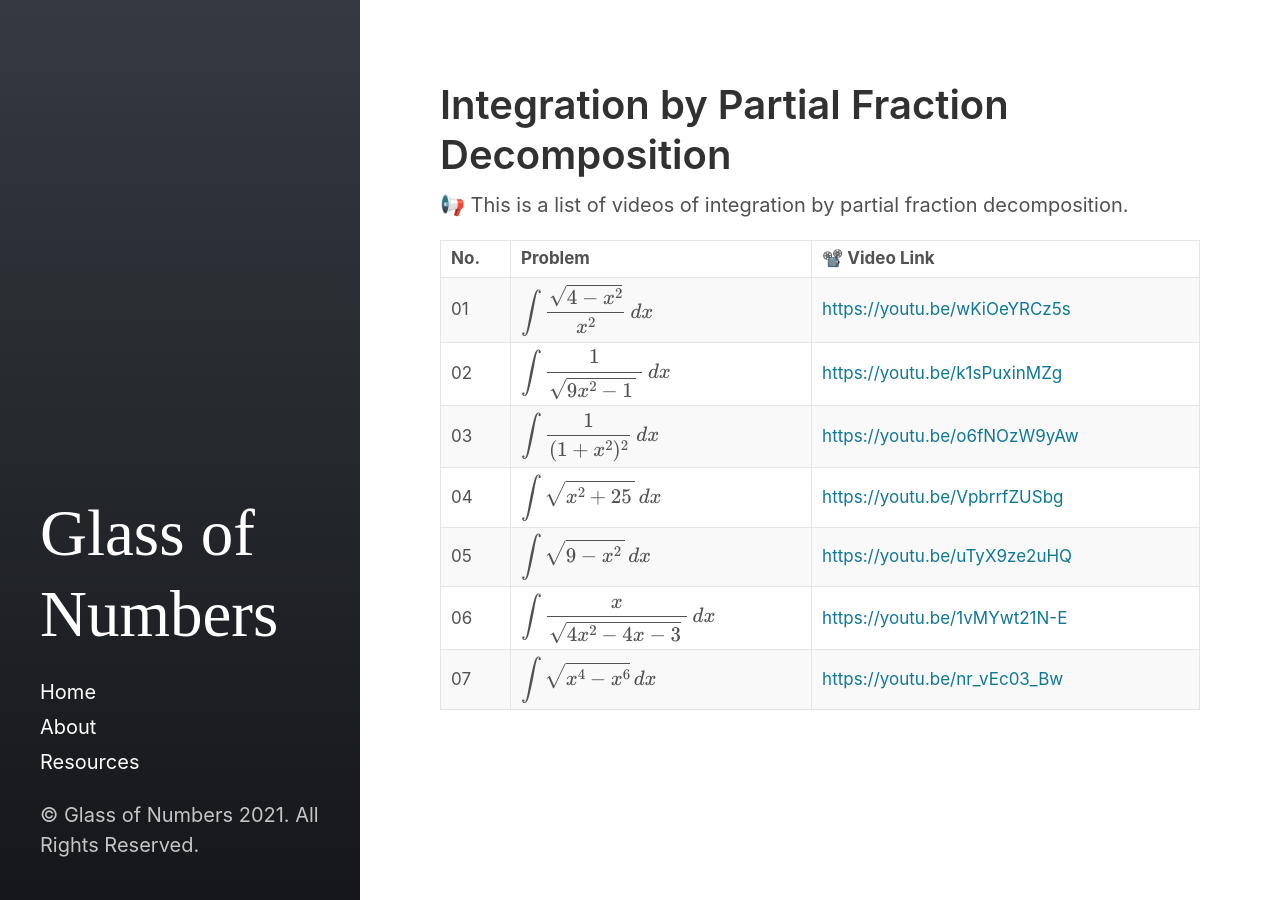
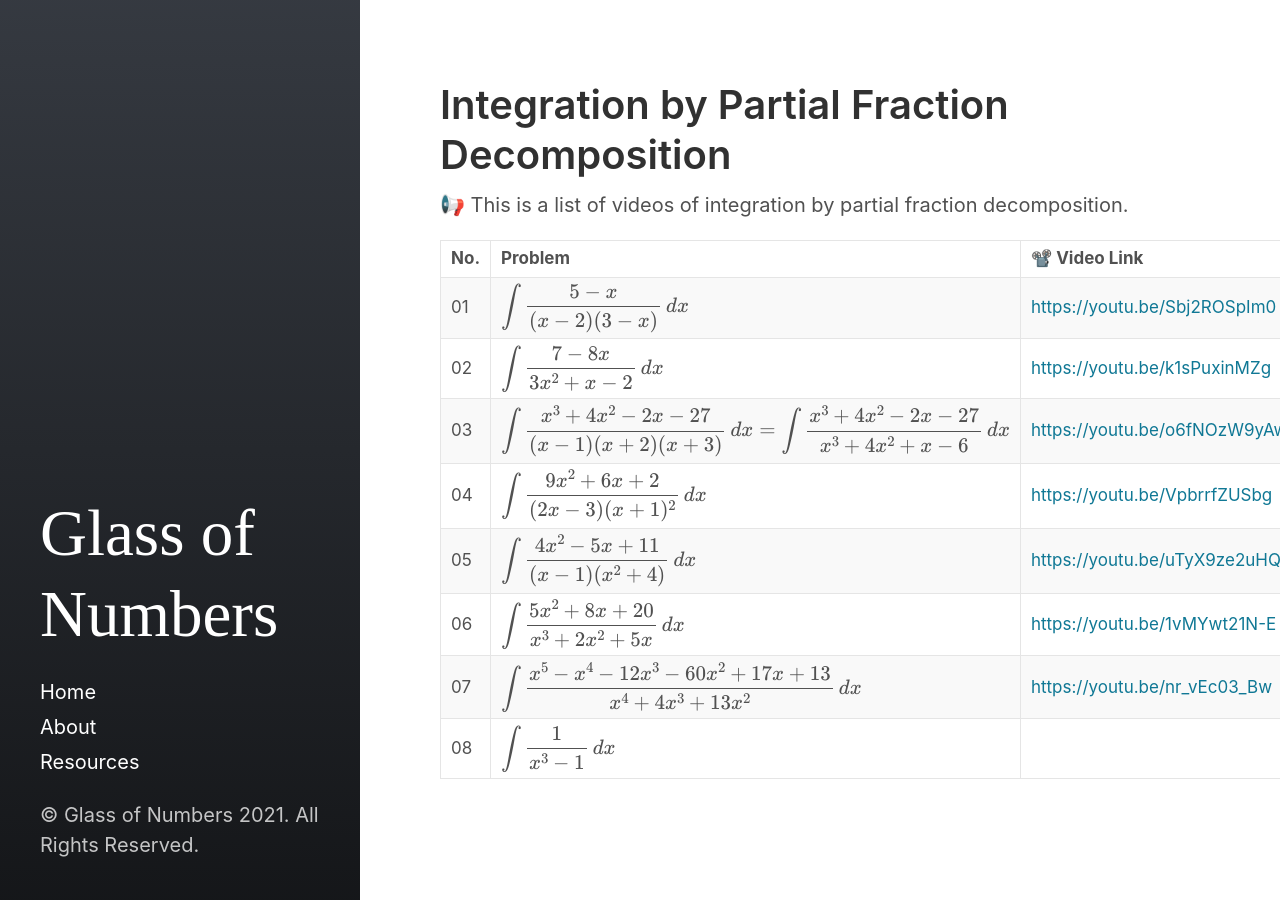
Before and after one commit to mokcak/mokcak.github.io, a Jekyll site: the page built from category/videos/calculus/integration_by_partial_fraction.md, in a window 1280 px wide. Built offline with Jekyll 4.4.1, drawn with Linux system fonts in a browser that asks for light colours; formulas are drawn with MathJax 3.

Commit message:
Update integration_by_partial_fraction.md

```diff
--- a/category/videos/calculus/integration_by_partial_fraction.md
+++ b/category/videos/calculus/integration_by_partial_fraction.md
@@ -7,10 +7,11 @@ title: Integration by Partial Fraction Decomposition
 
 | No.  | Problem                                                      | 📽️ Video Link                                                 |
 | ---- | ------------------------------------------------------------ | ------------------------------------------------------------ |
-| 01   | $$\displaystyle \int \frac{\sqrt{4 - x^2}}{x^2} \, dx$$      | <a href="https://youtu.be/wKiOeYRCz5s" target="_blank">https://youtu.be/wKiOeYRCz5s</a> |
-| 02   | $$\displaystyle \int \frac{1}{\sqrt{9x^2 - 1 \,} \,} \, dx$$ | <a href="https://youtu.be/k1sPuxinMZg" target="_blank">https://youtu.be/k1sPuxinMZg</a> |
-| 03   | $$\displaystyle \int \frac{1}{(1 + x^2)^2} \, dx$$           | <a href="https://youtu.be/o6fNOzW9yAw" target="_blank">https://youtu.be/o6fNOzW9yAw</a> |
-| 04   | $$\displaystyle \int \sqrt{x^2 + 25 \,} \, dx$$              | <a href="https://youtu.be/VpbrrfZUSbg" target="_blank">https://youtu.be/VpbrrfZUSbg</a> |
-| 05   | $$\displaystyle \int \sqrt{9 - x^2 \,} \, dx$$               | <a href="https://youtu.be/uTyX9ze2uHQ" target="_blank">https://youtu.be/uTyX9ze2uHQ</a> |
-| 06   | $$\displaystyle \int \frac{x}{\sqrt{4x^2 - 4x - 3} \,} \, dx$$ | <a href="https://youtu.be/1vMYwt21N-E" target="_blank">https://youtu.be/1vMYwt21N-E</a> |
-| 07   | $$\displaystyle \int \sqrt{x^4 - x^6} \, dx$$                | <a href="https://youtu.be/nr_vEc03_Bw" target="_blank">https://youtu.be/nr_vEc03_Bw</a> |
+| 01   | $$\displaystyle \int \frac{5 - x}{(x - 2)(3 - x)} \, dx$$    | <a href="https://youtu.be/Sbj2ROSpIm0" target="_blank">https://youtu.be/Sbj2ROSpIm0</a> |
+| 02   | $$\displaystyle \int \frac{7 - 8x}{3x^2 + x - 2} \, dx$$     | <a href="https://youtu.be/k1sPuxinMZg" target="_blank">https://youtu.be/k1sPuxinMZg</a> |
+| 03   | $$\displaystyle \int \frac{x^3 + 4x^2 - 2x - 27}{(x - 1)(x + 2)(x + 3)} \, dx = \int \frac{x^3 + 4x^2 - 2x - 27}{x^3 + 4x^2 + x - 6} \, dx$$ | <a href="https://youtu.be/o6fNOzW9yAw" target="_blank">https://youtu.be/o6fNOzW9yAw</a> |
+| 04   | $$\displaystyle \int \frac{9x^2 + 6x + 2}{(2x - 3)(x + 1)^2} \, dx$$ | <a href="https://youtu.be/VpbrrfZUSbg" target="_blank">https://youtu.be/VpbrrfZUSbg</a> |
+| 05   | $$\displaystyle \int \frac{4x^2 - 5x + 11}{(x - 1)(x^2 + 4)} \, dx$$ | <a href="https://youtu.be/uTyX9ze2uHQ" target="_blank">https://youtu.be/uTyX9ze2uHQ</a> |
+| 06   | $$\displaystyle \int \frac{5x^2 + 8x + 20}{x^3 + 2x^2 + 5x} \, dx$$ | <a href="https://youtu.be/1vMYwt21N-E" target="_blank">https://youtu.be/1vMYwt21N-E</a> |
+| 07   | $$\displaystyle \int \frac{x^5 - x^4 - 12x^3 - 60x^2 + 17x + 13}{x^4 + 4x^3 + 13x^2} \, dx$$ | <a href="https://youtu.be/nr_vEc03_Bw" target="_blank">https://youtu.be/nr_vEc03_Bw</a> |
+| 08   | $$\displaystyle \int \frac{1}{x^3 - 1} \, dx$$               |                                                              |
```
